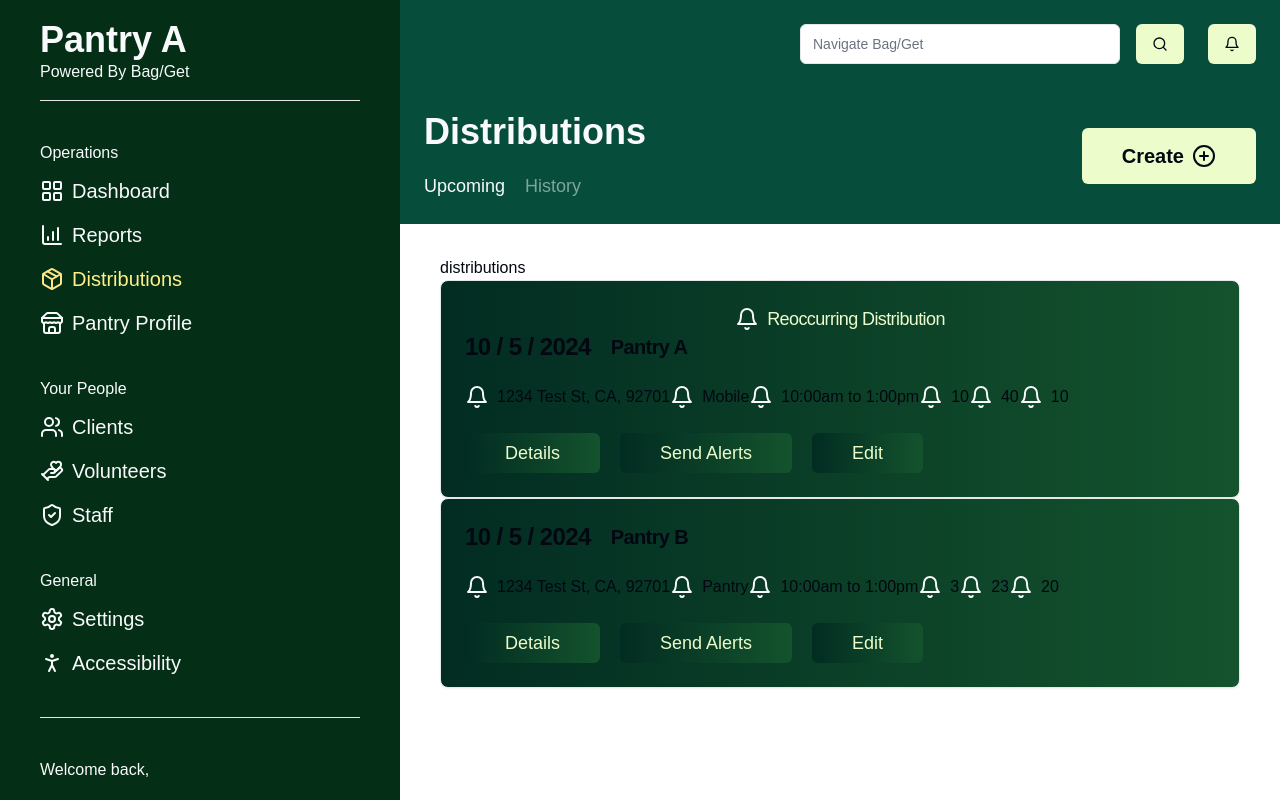
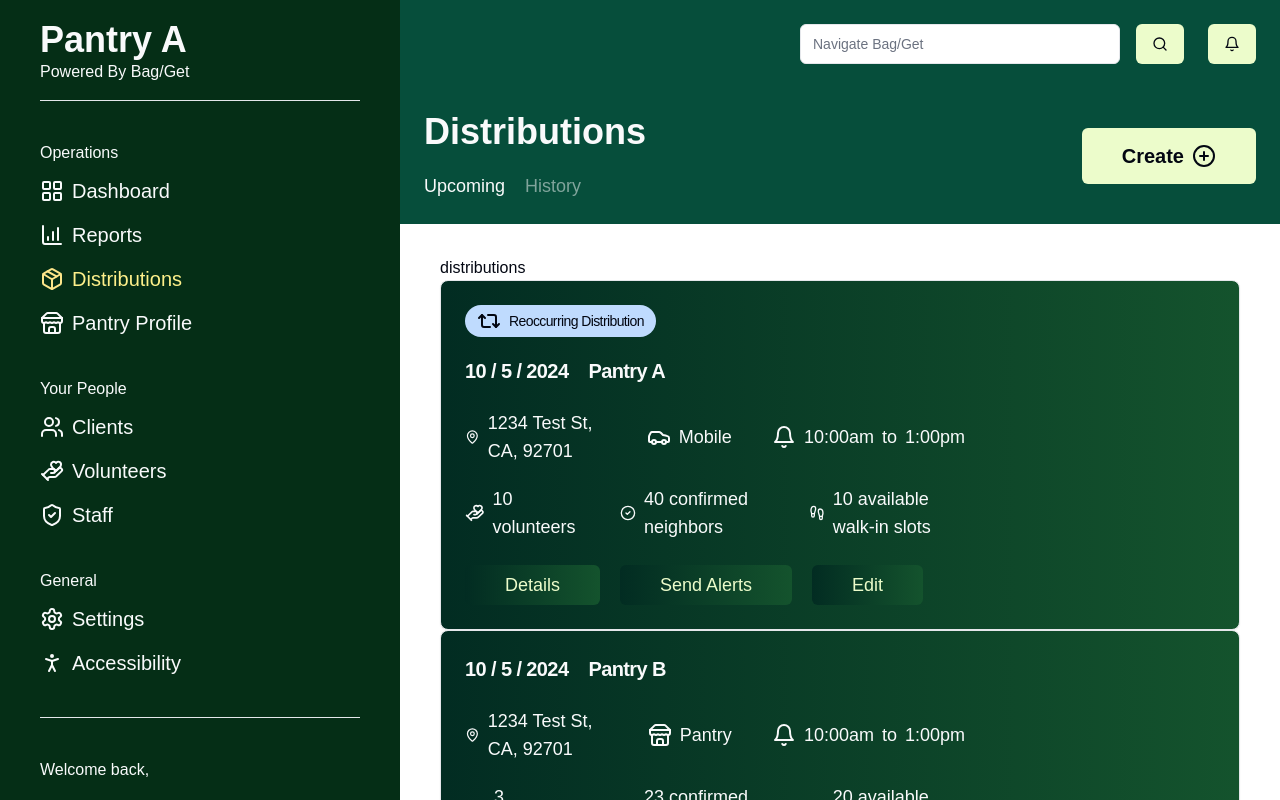
Before and after one commit to Bag-Get/bagget.app, a Next.js app: page /distributions in a window 1280 px wide. Shown: the top 800 px of the page. Built offline with nearby package versions, Linux system fonts and the light colour scheme; grey boxes are pictures that could not be loaded.

Commit message:
add icons, freshen text color

```diff
--- a/app/distributions/page.tsx
+++ b/app/distributions/page.tsx
@@ -1,9 +1,10 @@
 import React from "react";
-import { distributions } from "@/data/distributionData"
+import { distributionTypeIcons, distributions } from "@/data/distributionData"
 import { Card, CardContent, CardFooter, CardHeader, CardTitle } from "@/components/ui/card";
 import { Heading, Text } from "@/components/ui/typography";
 import { IconText } from "@/components/ui/icons";
 import { CTA } from "@/components/ui/button";
+import { DISTRIBUTION_TYPE } from "@/data/types";
 
 export default function Distributions() {
 
@@ -17,23 +18,33 @@ export default function Distributions() {
 
 
 function DistributionCard() {
+
+    function DistributionType(input: DISTRIBUTION_TYPE) {
+        return distributionTypeIcons[input]
+    }
+
+
+
+
     return (
         <div>
             {distributions.map((distribution, i) => (
                 <Card className="bg-gradient-to-r from-emerald-950 to-green-900" key={i}>
                     <CardHeader>
                         <CardTitle>
-                            <div className="flex flex-col">
+                            <div className="flex flex-col gap-5">
                                 {distribution.isReoccurring &&
-                                    <IconText icon="Bell">
-                                        <Text size='lg' styles={{weight: 'font-medium', color: 'text-lime-100'}}>
+                                    <div className="bg-blue-200 w-fit py-1 px-3 rounded-3xl">
+                                        <IconText icon="Repeat2" iconColor="#030712">
+                                            <Text size='sm' styles={{weight: 'font-medium', color: 'text-gray-950'}}>
                                                 Reoccurring Distribution
                                             </Text>
                                         </IconText>
+                                    </div>
                                 }
                                 <div className="flex gap-5 items-center">
-                                    <DateFormat date={distribution.date}/>
-                                    <Heading size="h2" styles={{color: "text-gray-950", weight: "font-semibold"}}>
+                                    <DateFormat date={distribution.date} isHeading/>
+                                    <Heading size="h2" styles={{weight: "font-semibold"}}>
                                         {distribution.pantry}
                                     </Heading>
                                 </div>
@@ -41,17 +52,49 @@ function DistributionCard() {
                         </CardTitle>
                     </CardHeader>
                     <CardContent>
-                        <div className="flex">
-                            <IconText icon="Bell">{distribution.address}</IconText>
-                            <IconText icon="Bell">{distribution.type}</IconText>
+                        <div className="flex flex-col gap-5">
+                            <div className="flex gap-10 w-8/12">
+                                <IconText icon="MapPin">
+                                    <Text size='lg' styles={{weight: 'font-medium'}}>
+                                    {distribution.address}
+                                    </Text>
+                                </IconText>
+                                <IconText icon={DistributionType(distribution.type)}>
+                                    <Text size='lg' styles={{weight: 'font-medium'}}>
+                                    {distribution.type}
+                                    </Text>
+                                </IconText>
                                 <IconText icon="Bell">
-                                <div>
-                                    {distribution.startTime} to {' '} {distribution.endTime}
+                                    <div className="flex gap-2">
+                                        <Text size='lg' styles={{weight: 'font-medium'}}>
+                                            {distribution.startTime}
+                                        </Text>
+                                        <Text size='lg' styles={{weight: 'font-medium'}}>
+                                            to {' '}
+                                        </Text>
+                                        <Text size='lg' styles={{weight: 'font-medium'}}>
+                                            {distribution.endTime}
+                                        </Text>
                                     </div>
                                 </IconText>
-                            <IconText icon="Bell">{distribution.volunteers}</IconText>
-                            <IconText icon="Bell">{distribution.confirmedVisits}</IconText>
-                            <IconText icon="Bell">{distribution.walkInSlots}</IconText>
+                            </div>
+                            <div className="flex gap-10 w-8/12">
+                                <IconText icon="HandHeart">
+                                    <Text size='lg' styles={{weight: 'font-medium'}}>
+                                    {distribution.volunteers} volunteers
+                                    </Text>
+                                </IconText>
+                                <IconText icon="CircleCheck">
+                                    <Text size='lg' styles={{weight: 'font-medium'}}>
+                                    {distribution.confirmedVisits} confirmed neighbors
+                                    </Text>
+                                </IconText>
+                                <IconText icon="Footprints">
+                                    <Text size='lg' styles={{weight: 'font-medium'}}>
+                                    {distribution.walkInSlots} available walk-in slots
+                                    </Text>
+                                </IconText>
+                            </div>
                         </div>
                     </CardContent>
                     <CardFooter>
@@ -80,10 +123,20 @@ function DistributionCard() {
     )
 }
 
-function DateFormat({date}: {date: Date}) {
+function DateFormat({date, isHeading=false}: {date: Date, isHeading?: boolean}) {
+
+    const day = `${date.getMonth()} / ${date.getDay()} / ${date.getFullYear()}
+`
     return (
         <div>
-            {date.getMonth()} / {date.getDay()} / {date.getFullYear()}
+            {isHeading ?
+                <Heading size="h2" styles={{weight: "font-semibold"}}>
+                    {day}
+                </Heading> :
+                <Text size='lg' styles={{weight: 'font-medium'}}>
+                    {day}
+                </Text>
+            }
         </div>
     )
 }
--- a/components/ui/icons.tsx
+++ b/components/ui/icons.tsx
@@ -1,6 +1,6 @@
 import React from "react";
 import { Button } from "@/components/ui/button";
-import { Bell, CalendarDays, ChartColumnIncreasing, CircleArrowRight, CirclePlus, HandHeart, HeartHandshake, LayoutGrid, Package, PersonStanding, Search, Send, Settings, ShieldCheck, Store, Users } from "lucide-react";
+import { Bell, CalendarDays, Car, ChartColumnIncreasing, CircleArrowRight, CircleCheck, CirclePlus, Clock, Footprints, HandHeart, HeartHandshake, LayoutGrid, MapPin, Package, PersonStanding, Repeat2, Search, Send, Settings, ShieldCheck, Sparkles, Store, Users, Warehouse } from "lucide-react";
 import { ALIGNMENT, BUTTON_STYLES, ICON_NAME, ICON_SIZE } from "@/data/types"
 
 export function IconText({align="left", size, icon, iconColor, children}: {size?: ICON_SIZE; align?: ALIGNMENT; icon: ICON_NAME; iconColor?: string; children: React.ReactNode}) {
@@ -37,69 +37,126 @@ export function Icons({name, size, color="#f9fafb"}: {name: ICON_NAME; size?: IC
         iconSize = { width: '18px', height: '18px' }
     }
 
+    // Nav Icons
+    // dashboard
     if (name === 'LayoutGrid') {
         return (
             <LayoutGrid color={color} style={iconSize}/>
         )
+    // reports
     } else if (name === 'ChartColumnIncreasing') {
         return (
             <ChartColumnIncreasing color={color} style={iconSize}/>
         )
+    // distributions
     } else if (name === 'Package') {
         return (
             <Package color={color} style={iconSize}/>
         )
+    // pantry profile
     } else if (name === 'Store') {
         return (
             <Store color={color} style={iconSize}/>
         )
+    // clients
     } else if (name === 'Users') {
         return (
             <Users color={color} style={iconSize}/>
         )
+    // volunteers
     } else if (name === 'HandHeart') {
         return (
             <HandHeart color={color} style={iconSize}/>
         )
+    // staff
     } else if (name === 'ShieldCheck') {
         return (
             <ShieldCheck color={color} style={iconSize}/>
         )
+    // settings
     } else if (name === 'Settings') {
         return (
             <Settings color={color} style={iconSize}/>
         )
+    // accessibility a11y
     } else if (name === 'PersonStanding') {
         return (
             <PersonStanding color={color} style={iconSize}/>
         )
+    // search
     } else if (name === 'Search') {
         return (
             <Search color={color} style={iconSize}/>
         )
+    // notification
     } else if (name === 'Bell') {
         return (
             <Bell color={color} style={iconSize}/>
         )
+    // Calendar
     } else if (name === 'CalendarDays') {
         return (
             <CalendarDays color={color} style={iconSize}/>
         )
+    // Arrow send
     } else if (name === 'Send') {
         return (
             <Send color={color} style={iconSize}/>
         )
+    // plus
     } else if (name === 'CirclePlus') {
         return (
             <CirclePlus color={color} style={iconSize}/>
         )
+    // heart hand
     } else if (name === 'HeartHandshake') {
         return (
             <HeartHandshake color={color} style={iconSize}/>
         )
+    // arrow circle
     } else if (name === 'CircleArrowRight') {
         return (
             <CircleArrowRight color={color} style={iconSize}/>
         )
+    // arrow circle
+    } else if (name === 'Repeat2') {
+        return (
+            <Repeat2 color={color} style={iconSize}/>
+        )
+    // location
+    } else if (name === 'MapPin') {
+        return (
+            <MapPin color={color} style={iconSize}/>
+        )
+    // time
+    } else if (name === 'Clock') {
+        return (
+            <Clock color={color} style={iconSize}/>
+        )
+    // confirm
+    } else if (name === 'CircleCheck') {
+        return (
+            <CircleCheck color={color} style={iconSize}/>
+        )
+    // walk-in
+    } else if (name === 'Footprints') {
+        return (
+            <Footprints color={color} style={iconSize}/>
+        )
+    // car
+    } else if (name === 'Car') {
+        return (
+            <Car color={color} style={iconSize}/>
+        )
+    // bank
+    } else if (name === 'Warehouse') {
+        return (
+            <Warehouse color={color} style={iconSize}/>
+        )
+    // pop up special
+    } else if (name === 'Sparkles') {
+        return (
+            <Sparkles color={color} style={iconSize}/>
+        )
     }
 }
--- a/data/distributionData.ts
+++ b/data/distributionData.ts
@@ -1,21 +1,10 @@
+import { DISTRIBUTION, DISTRIBUTION_TYPE_ICONS } from "./types";
 
-type DISTRIBUTION_TYPE = "Mobile" | "Bank" | "Pop-Up" | "Pantry"
-
-export interface DISTRIBUTION {
-    pantry: string;
-    type: DISTRIBUTION_TYPE;
-    isReoccurring: boolean;
-    address: string;
-    date: Date;
-    startTime: string;
-    endTime: string;
-    volunteers: number;
-    confirmedVisits: number;
-    walkInSlots: number;
-    // account for:
-    // past visits
-    // users
-    // volunteers
+export const distributionTypeIcons: DISTRIBUTION_TYPE_ICONS = {
+    Mobile: "Car",
+    Bank: "Warehouse",
+    "Pop-Up": "Sparkles",
+    Pantry: "Store"
 }
 
 export const distributions: DISTRIBUTION[] = [
```
Also changed, not shown: data/types.ts (+33 -1 lines). Lines whose indentation alone changed are shown as unchanged.
